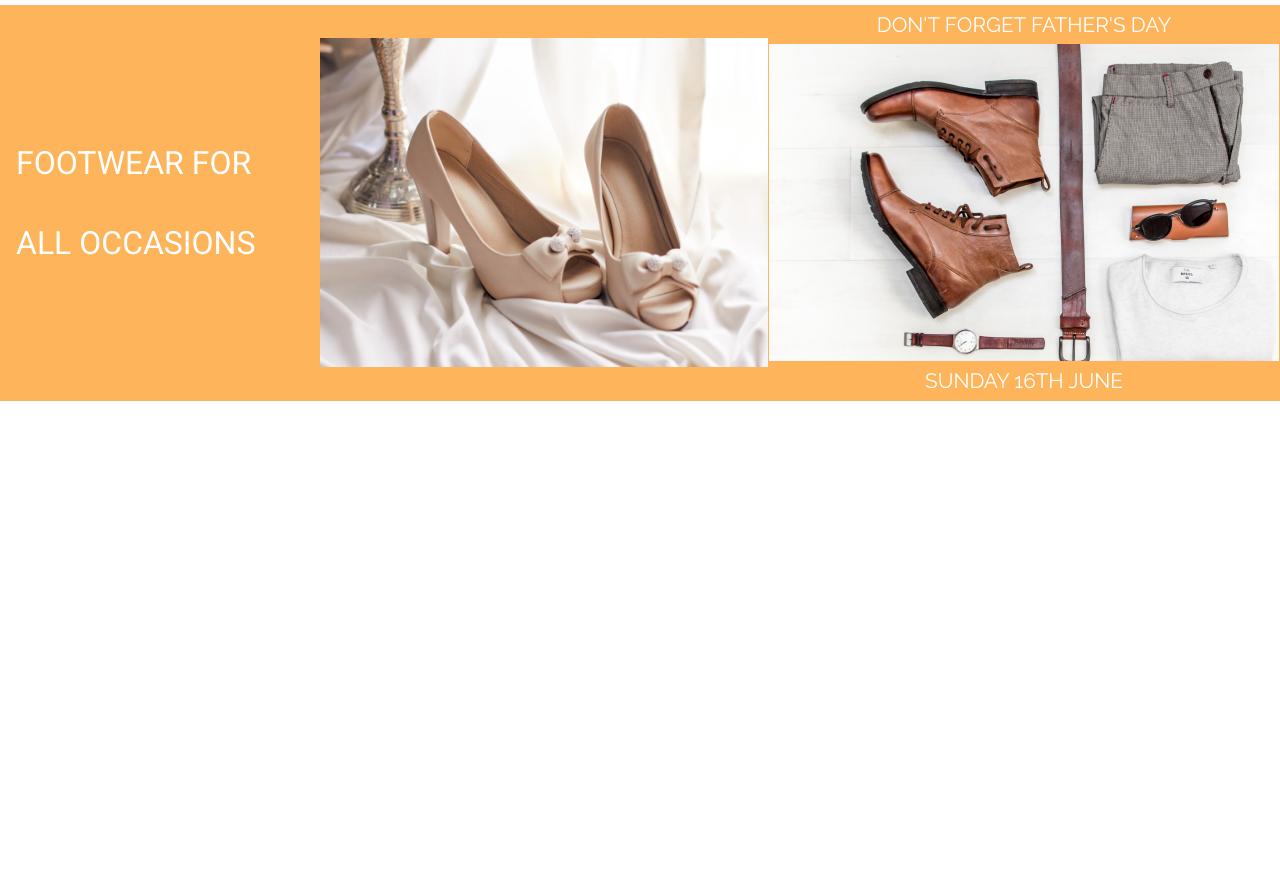
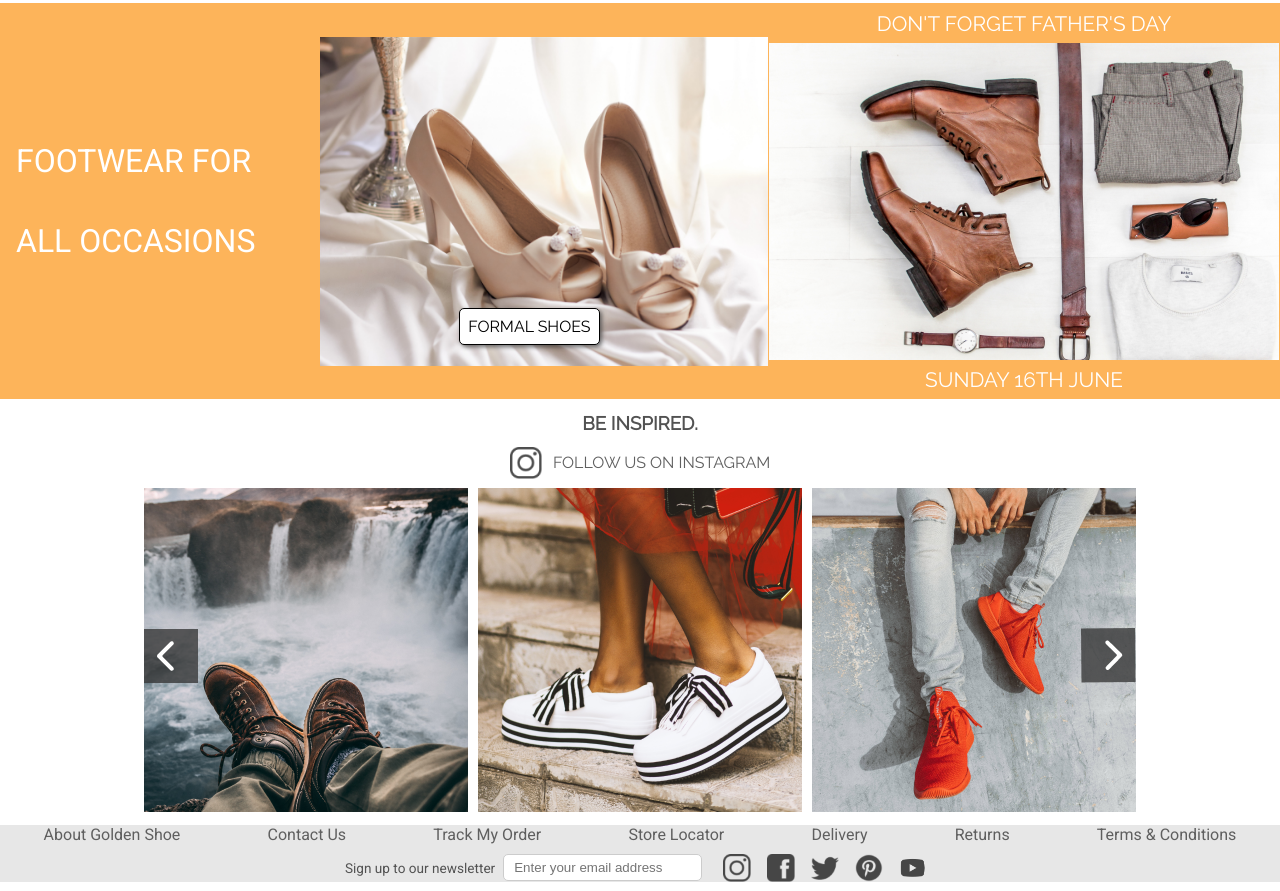
Before and after one commit to inalbant/golden-shoe, a plain HTML site: page index.html in a window 1280 px wide. Shown: the part 507-1398 px from the top of the page. Before the commit the page ends 908 px from the top, so only its background shows below. Drawn offline with Linux system fonts and the light colour scheme.

Commit message:
desktop finished

```diff
--- a/index.html
+++ b/index.html
@@ -37,7 +37,6 @@
     </div>
   </header>
 
-
   <section class="notification">
     <p>Free standard delivery over £50</p>
     <p>|</p>
@@ -45,6 +44,7 @@
     <p>|</p>
     <p>Free returns</p>
   </section>
+
   <section class="summer-shoes">
     <img src="/img/summer-shoes.png" alt="summer shoes">
   </section>
@@ -56,12 +56,14 @@
     </div>
     </div>
   </section>
+
   <section class="yellow-bar">
     <div class="title-box">
       <p>Footwear for all occasions</p>
     </div>
     <div class="lady-shoes">
       <img src="/img/lady-shoes.png" alt="formal lady shoes">
+      <div class="btn">FORMAL SHOES</div>
     </div>
     <div class="fathersday">
       <p class="top-p">Don't forget father's day</p>
@@ -70,9 +72,50 @@
     </div>
   </section>
 
+  <section class="insta-header">
+    <h3>be inspired.</h3>
+    <div class="follow-us">
+      <img src="/img/instagram.png" alt="instagram">
+      <a href="#">follow us on instagram</a>
+    </div>
+  </section>
+
+  <section class="insta-pics">
+    <div class="left-pic">
+      <img class="insta-pic" src="/img/breathtaking-cliff.png" alt="cliff">
+      <img class="left-chevron" src="/img/left-chevron.png" alt="left">
+    </div>
+    <img src="/img/reddressshoes.png" alt="red dress">
+    <div class="right-pic">
+      <img src="/img/jeansredtrainers.png" alt="jeans">
+      <img class="right-chevron" src="/img/right-chevron.png" alt="right">
+    </div>
+  </section>
+
 
   <footer>
-
+    <div class="top-footer">
+      <a href="#">About Golden Shoe</a>
+      <a href="#">Contact Us</a>
+      <a href="#">Track My Order</a>
+      <a href="#">Store Locator</a>
+      <a href="#">Delivery</a>
+      <a href="#">Returns</a>
+      <a href="#">Terms & Conditions</a>
+    </div>
+    <div class="bottom-footer">
+      <div class="sign-up">
+        <p>Sign up to our newsletter</p>
+        <input type="text" placeholder="Enter your email address">
+      </div>
+      <div class="social">
+        <img src="/img/instagram.png" alt="insta">
+        <img src="/img/facebook.png" alt="fb">
+        <img src="/img/twitter.png" alt="tw">
+        <img src="/img/pinterest.png" alt="pin">
+        <img src="/img/youtube.png" alt="yt">
+      </div>
+    </div>
   </footer>
 
 
--- a/style.css
+++ b/style.css
@@ -1,6 +1,9 @@
 * {
   margin: 0;
   padding: 0;
+}
+img {
+  display: block;
 }
 
 html {
@@ -17,7 +20,10 @@ body {
   "header header"
   "notif notif"
   "summer pinkB"
-  "yelloB yelloB";
+  "yelloB yelloB"
+  "instaH instaH"
+  "instaP instaP"
+  "footer footer";
 }
 
 header {
@@ -25,7 +31,6 @@ header {
   margin: 0.6rem 0;
   display: flex;
   align-items: center;
-  justify-content: center;
   justify-content: space-around;
 }
 
@@ -80,7 +85,7 @@ nav {
 
 .logo {
   cursor: pointer;
-  margin: 0 30px;
+  margin: 0 1.2rem;
 }
 
 .logo > img {
@@ -90,7 +95,6 @@ nav {
 
 .search > input {
   padding: 5px 10px;
-  border: none;
   border: solid 1px #ccc;
   border-radius: 5px;
 }
@@ -98,10 +102,13 @@ nav {
 .login {
   font-size: 0.75rem;
   cursor: pointer;
+  display: flex;
+  align-items: center;
 }
 
 .login > img {
   width: 22px;
+  margin: 0 0.2rem;
 }
 
 .login > a:hover {
@@ -112,10 +119,14 @@ nav {
 .shopping-bag {
   cursor: pointer;
   font-size: 0.75rem;
+  display: flex;
+  align-items: center;
 }
 
 .shopping-bag > img {
   width: 22px;
+  /* margin-right: 0.2rem; */
+  margin: 0 0.2rem;
 }
 
 .shopping-bag a:hover {
@@ -211,6 +222,7 @@ nav {
 
 .lady-shoes {
   width: 35%;
+  position: relative;
 }
 
 .lady-shoes > img {
@@ -221,7 +233,13 @@ nav {
   width: auto;
   max-width: 100%;
   vertical-align: bottom;
+}
 
+.lady-shoes .btn {
+  position: absolute;
+  bottom: 5%;
+  left: 30%;
+  color: #000;
 }
 
 .fathersday {
@@ -236,15 +254,136 @@ nav {
 }
 
 .fathersday > img {
+  cursor: pointer;
   display: block;
   object-fit: cover;
   width: auto;
   max-width: 100%;
-  /* width: auto; */
-  /* height: 80%; */
-  /* height: auto; */
 }
 
-/* .top-p {
-  margin-bottom: 1rem;
-} */
+.insta-header {
+  grid-area: instaH;
+  font-family: 'Raleway';
+  text-transform: uppercase;
+  display: flex;
+  flex-direction: column;
+  align-items: center;
+  justify-content: space-evenly;
+}
+
+.insta-header > h3 {
+  margin: 0.8rem;
+}
+
+.follow-us {
+  display: flex;
+  align-items: center;
+}
+
+.follow-us > img {
+  width: 32px;
+  margin-right: 0.7rem;
+  cursor: pointer;
+}
+
+.follow-us > a:hover {
+  text-decoration: underline;
+  color: silver;
+}
+
+.insta-pics {
+  grid-area: instaP;
+  height: 324px;
+  display: flex;
+  justify-content: center;
+  margin-top: 0.6rem;
+}
+
+.insta-pics > img {
+  cursor: pointer;
+  object-fit: cover;
+  width: auto;
+}
+
+.left-pic {
+  position: relative;
+  cursor: pointer;
+  margin-right: 0.6rem;
+  object-fit: cover;
+  width: auto;
+}
+
+.left-chevron {
+  position: absolute;
+  bottom: 40%;
+  left: 0;
+  cursor: pointer;
+}
+
+.right-pic {
+  position: relative;
+  cursor: pointer;
+  margin-left: 0.6rem;
+  object-fit: cover;
+  width: auto;
+}
+
+.right-chevron {
+  position: absolute;
+  bottom: 40%;
+  right: 0;
+  cursor: pointer;
+}
+
+footer {
+  grid-area: footer;
+  margin-top: 0.8rem;
+  margin-bottom: 0.6rem;
+  display: flex;
+  flex-direction: column;
+  background: #E7E7E7;
+  /* align-items: center; */
+}
+
+.top-footer {
+  display: flex;
+  justify-content: space-around;
+}
+
+.top-footer a:hover {
+  text-decoration: underline;
+  color: silver;
+}
+
+.bottom-footer {
+  display: flex;
+  justify-content: center;
+  margin-top: 0.6rem;
+}
+
+.sign-up > p {
+  font-size: 0.85rem;
+}
+
+.sign-up > input {
+  margin: 0 0.5rem;
+  padding: 5px 10px;
+  border: solid 1px #ccc;
+  border-radius: 5px;
+}
+
+.sign-up {
+  display: flex;
+  align-items: center;
+}
+
+.social {
+  display: inline-flex;
+  margin-left: 0.3rem;
+}
+
+.social img {
+  width: 28px;
+  margin: 0 0.5rem;
+  cursor: pointer;
+}
```
Also changed, not shown: img/breathtaking-cliff.png (added), img/facebook.png (added), img/instagram.png (added), img/jeansredtrainers.png (added), img/left-chevron.png (added), img/pinterest.png (added), img/reddressshoes.png (added), img/right-chevron.png (added), img/twitter.png (added), img/youtube.png (added).
